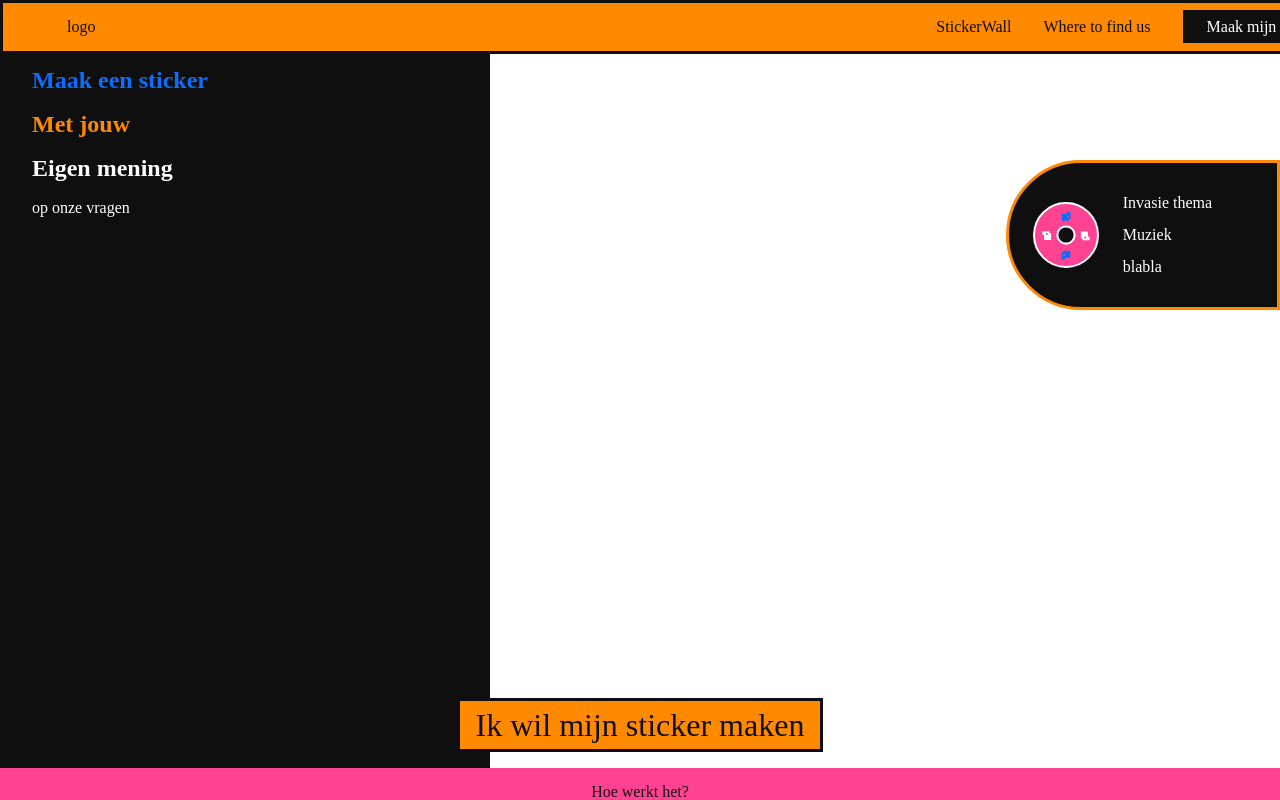
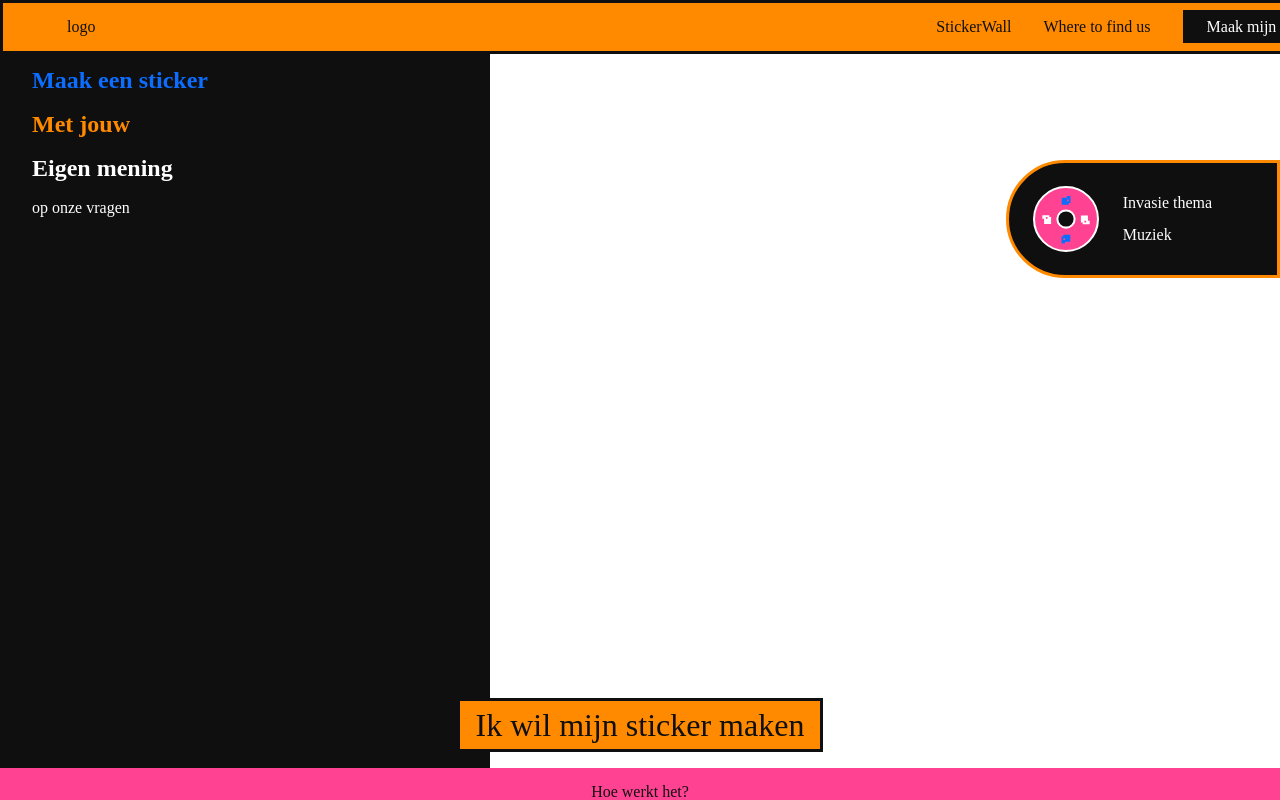
Before and after one commit to vanasti/KortrijkxRotterdam, a React (Vite) app in the folder client-site/: page / in a window 1280 px wide. Shown: the top 800 px of the page. Built offline with nearby package versions, Linux system fonts and the light colour scheme.

Commit message:
undo test

```diff
--- a/client-site/src/components/Theme.jsx
+++ b/client-site/src/components/Theme.jsx
@@ -6,7 +6,6 @@ const Theme = (prop) => {
             <div className="theme__flex">
             <p>Invasie thema</p>
             <p>{prop.theme}</p>
-            <p>blabla</p>
             </div>
         </div>
     );
```
